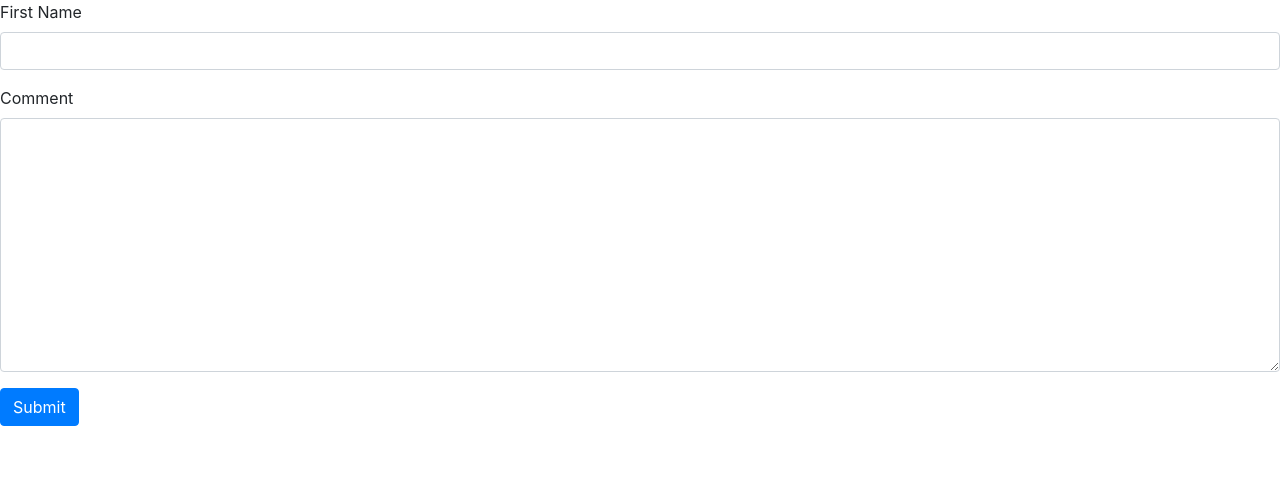
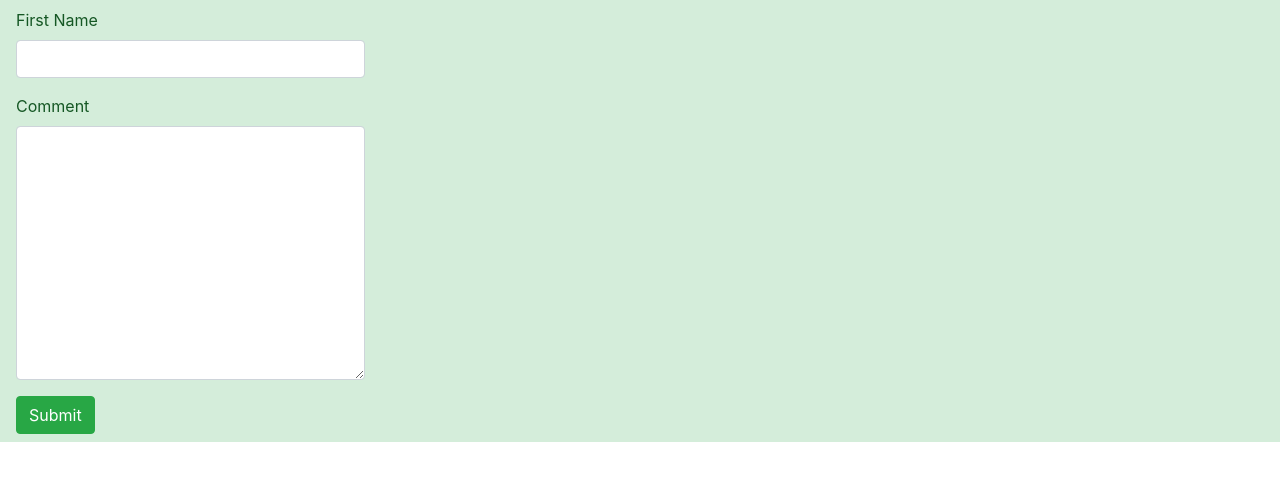
Before and after one commit to clgrogan/TemplateDrivenForms-NG, an Angular app: page / in a window 1280 px wide. Shown: the top 480 px of the page. Built offline with nearby package versions, Linux system fonts and the light colour scheme.

Commit message:
Added some style. Wrapped up ngModal segment.

```diff
--- a/src/app/contact-form/contact-form.component.html
+++ b/src/app/contact-form/contact-form.component.html
@@ -1,5 +1,6 @@
+<section class="navbar alert-success">
   <form>
-  <div class="form-group">
+    <section class="form-group">
       <label for="firstName">First Name</label>
       <!-- We will need to import the FormsModule into the app.module.ts file -->
       <!-- Otherwise an error will occur on #firstName='ngModel': No directive found with exportAs 'ngModel'. -->
@@ -12,10 +13,18 @@
         type="text"
         class="form-control"
       />
-  </div>
-  <div class="form-group">
+    </section>
+    <section class="form-group">
       <label for="comment">Comment</label
-    ><textarea id="comment" cols="30" rows="10" class="form-control"></textarea>
-  </div>
-  <button class="btn btn-primary">Submit</button>
+      ><textarea
+        ngModel
+        name="textArea"
+        id="comment"
+        cols="30"
+        rows="10"
+        class="form-control"
+      ></textarea>
+    </section>
+    <button class="btn btn-primary btn-success">Submit</button>
   </form>
+</section>
```
Lines whose indentation alone changed are shown as unchanged.
